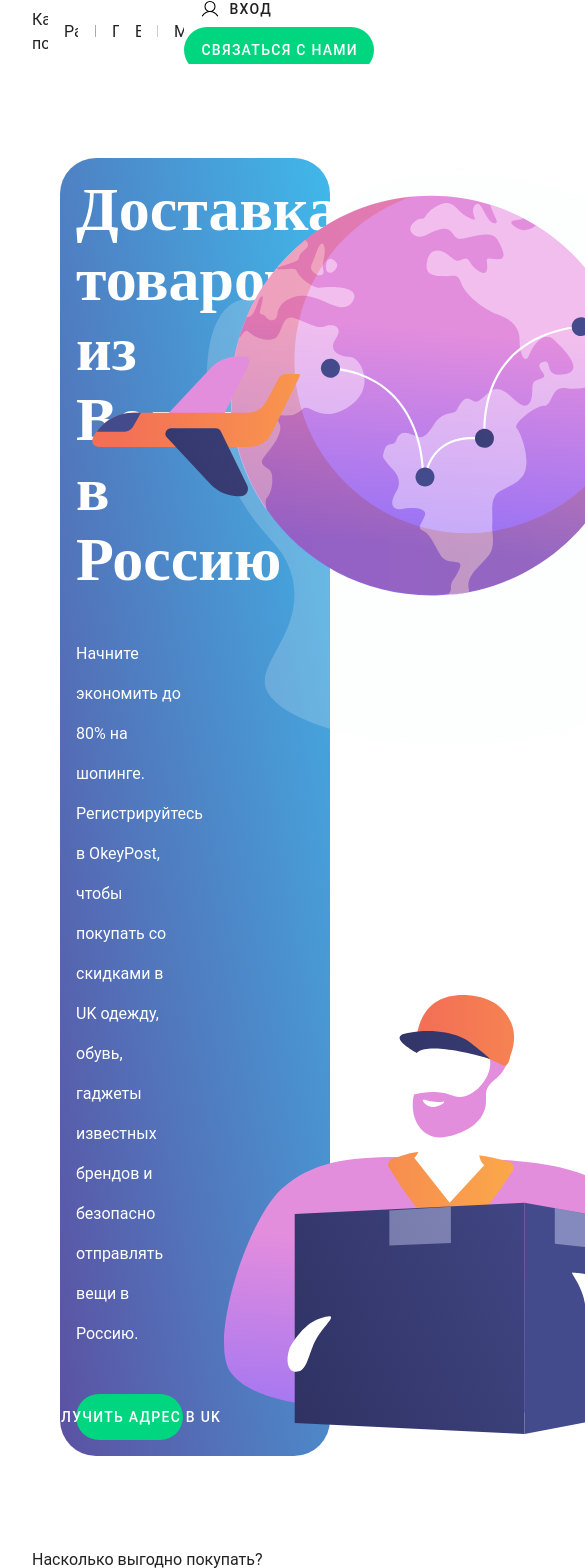
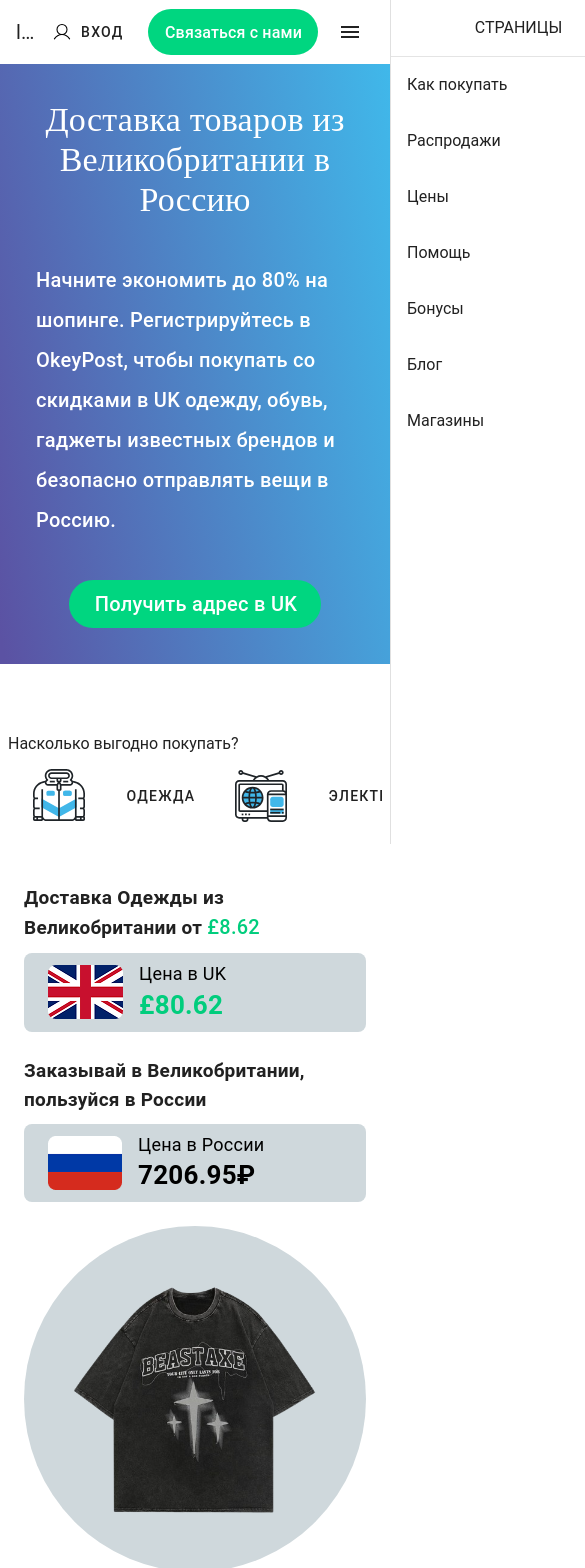
Before and after one commit to Xarn0/delivery, a Nuxt app: page / in a window 390 px wide. Shown: the top 1568 px of the page, 585 px wide, since content can reach past the window. Built offline with nearby package versions, Linux system fonts and the light colour scheme.

Commit message:
адаптив

```diff
--- a/components/backgrountGradeint.vue
+++ b/components/backgrountGradeint.vue
@@ -1,17 +1,19 @@
 <template>
-	<v-main>
-		<div class="mainGradient">
-			<v-container>
-				<slot></slot>
-			</v-container></div
-	></v-main>
+	<div class="mainGradient pa-5">
+		<slot></slot>
+	</div>
 </template>
 
 <style>
 .mainGradient {
 	background: linear-gradient(79.63deg, #5b52a3 1.08%, #40b8ea 100%);
-	border-radius: 36px;
-	margin: 0 60px;
-	margin-top: 30px;
+
+	margin-top: 0px;
+}
+@media (min-width: 1024px) {
+	.mainGradient {
+		margin: 0 60px;
+		border-radius: 36px;
+	}
 }
 </style>
--- a/components/firstBlockWithImg.vue
+++ b/components/firstBlockWithImg.vue
@@ -3,36 +3,42 @@
 import headHuman from "@/components/icons/headHuman.vue";
 import planet from "@/components/icons/planet.vue";
 import bodyHuman from "@/components/icons/bodyHuman.vue";
-import templatBlock from "@/components/template/templatBlock.vue";
 </script>
 
 <template>
+	<v-container>
 		<v-row>
-		<v-col cols="6" class="d-flex flex-column ga-10">
+			<v-col cols="12" lg="6" class="d-flex flex-column ga-10">
 				<h2
-				class="text-white"
-				style="font-size: 62px; line-height: 70px; font-family: 'Gilroy'"
+					class="text-white text-center text-h4 text-lg-left text-md-h2"
+					style="line-height: 40px; font-family: 'Gilroy'"
 				>
 					Доставка товаров из Великобритании в Россию
 				</h2>
 
-			<p class="text-white" style="line-height: 40px">
+				<p class="text-white text-h6 text-lg-body-1" style="line-height: 40px">
 					Начните экономить до 80% на шопинге. Регистрируйтесь в OkeyPost, чтобы
 					покупать со скидками в UK одежду, обувь, гаджеты известных брендов и
 					безопасно отправлять вещи в Россию.
 				</p>
-			<v-btn class="button-green align-self-start" flat
+				<v-btn
+					class="button-green d-flex align-self-center align-self-lg-start text-h6 text-sm-h5 text-lg-body-1 pa-6 pa-lg-2"
+					flat
 					>Получить адрес в UK</v-btn
 				>
 			</v-col>
-		<v-col cols="6" class="palnet-position">
+			<v-col
+				cols="12"
+				lg="6"
+				class="palnet-position d-none d-sm-flex justify-center d-lg-block"
+			>
 				<planet></planet><airplane class="airplane" />
 
 				<div class="human">
 					<headHuman class="headHuman" /> <bodyHuman class="bodyHuman" />
 				</div>
-		</v-col>
-	</v-row>
+			</v-col> </v-row
+	></v-container>
 </template>
 <style scoped>
 .palnet-position {
--- a/components/selectMainProduct.vue
+++ b/components/selectMainProduct.vue
@@ -100,8 +100,7 @@
 							:title="item.subtitle"
 							:price="8.62"
 						></templateCard>
-					</v-tabs-window-item>
-				</v-tabs-window>
-			</v-card-text> </v-card
+					</v-tabs-window-item> </v-tabs-window
+			></v-card-text> </v-card
 	></ClientOnly>
 </template>
--- a/components/template/templateCard.vue
+++ b/components/template/templateCard.vue
@@ -52,25 +52,28 @@
 
 <template>
 	<v-carousel
-		class="mt-8"
+		class="mt-8 h-auto"
 		v-model="currentSlide"
 		:show-arrows="false"
 		hide-delimiters
 	>
 		<v-carousel-item v-for="(slide, index) in slides" :key="index">
-			<keep-alive>
 			<v-row>
 				<v-col cols="12">
 					<v-row class="d-flex justify-space-between align-center">
 						<v-col
-								md="3"
+							lg="3"
+							order="2"
+							order-lg="1"
+							sm="6"
+							cols="12"
 							class="d-flex flex-column justify-center align-center templateCard__left"
 						>
 							<h5 class="templateCard__left-title">
 								Заказывай в Великобритании, пользуйся в России
 							</h5>
 							<div
-									class="bg-blue-grey-lighten-4 rounded-lg d-flex justify-center pa-6 pt-2 pb-2 ga-4 align-center"
+								class="bg-blue-grey-lighten-4 rounded-lg d-flex w-100 justify-sm-center pa-6 pt-2 pb-2 ga-4 align-center"
 							>
 								<img
 									class="templateCard__left-img"
@@ -87,15 +90,28 @@
 								</div>
 							</div>
 						</v-col>
-							<v-col md="5">
+						<v-col
+							cols="12"
+							order-lg="2"
+							order="3"
+							lg="5"
+							class="d-flex justify-center"
+							height="500px"
+						>
 							<div class="d-flex bg-blue-grey-lighten-4 templateCard__center">
 								<v-img :src="`/img/${linkImg}${slide.img}`" />
 							</div>
 						</v-col>
-							<v-col md="3" class="templateCard__right"
+						<v-col
+							sm="6"
+							cols="12"
+							order="1"
+							order-lg="3"
+							lg="3"
+							class="templateCard__right"
 							><h5 class="templateCard__right-title">
 								Доставка {{ props.title }} из Великобритании от
-									<span class="templateCard__right-price"
+								<span class="templateCard__right-price text-h6"
 									>£{{ props.price }}</span
 								>
 							</h5>
@@ -108,20 +124,17 @@
 									alt="flag"
 								/>
 								<div class="">
-										<span class="templateCard__right-priceTitle"
-											>Цена в UK</span
-										>
+									<span class="templateCard__right-priceTitle">Цена в UK</span>
 									<p class="templateCard__right-price">£80.62</p>
 								</div>
 							</div></v-col
 						>
 					</v-row>
 				</v-col>
-				</v-row></keep-alive
-			>
+			</v-row>
 		</v-carousel-item>
 	</v-carousel>
-	<div class="controls d-flex justify-space-between">
+	<div class="controls d-none d-sm-flex justify-space-between">
 		<div
 			class="controls__container d-flex ga-4 align-center"
 			v-if="currentSlide > 0"
@@ -146,9 +159,9 @@
 					</svg> </v-icon
 			></v-btn>
 		</div>
-		<div class="controls__text">
+		<div class="controls__text d-none d-md-block">
 			<p>Срок доставки примерно 10 дней</p>
-			<h4>
+			<h4 class="text-h5 font-weight-bold">
 				Вы экономите до <span class="templateCard__right-price">$119.56</span>
 			</h4>
 		</div>
@@ -183,19 +196,27 @@
 <style lang="scss">
 .templateCard {
 	&__left {
+		gap: 10px;
+		@media (min-width: 600px) {
 			gap: 30px;
+		}
 		&-img {
 			width: 74px;
 			height: 54px;
 		}
 		&-title {
 			font-size: 19px;
+
+			line-height: 29px;
+
+			@media (min-width: 600px) {
 				width: 304px;
-			line-height: 40px;
 				align-self: flex-start;
+			}
 		}
 		&-priceTitle {
 			font-size: 18px;
+			white-space: preserve nowrap;
 		}
 		&-price {
 			font-size: 26px;
@@ -203,16 +224,32 @@
 		}
 	}
 	&__center {
+		border-radius: 50%;
+
+		width: 300px;
+		height: 290px;
+		@media (min-width: 375px) {
+			width: 346px;
+			height: 346px;
+		}
+		@media (min-width: 768px) {
+			width: 246px;
+			height: 246px;
+		}
+		@media (min-width: 1281px) {
 			width: 446px;
-		border-radius: 50%;
 			height: 446px;
 		}
+	}
 	&__right {
+		gap: 10px;
 		display: flex;
 		flex-direction: column;
 		align-items: center;
 		justify-content: center;
+		@media (min-width: 600px) {
 			gap: 30px;
+		}
 		&-price {
 			color: #01cd7d;
 			font-size: 26px;
@@ -223,8 +260,10 @@
 		}
 		&-title {
 			font-size: 19px;
+			@media (min-width: 600px) {
 				width: 304px;
 				align-self: flex-start;
+			}
 		}
 	}
 }
@@ -243,7 +282,7 @@
 		}
 		h4 {
 			text-align: center;
-			font-size: 26px;
+
 			font-family: "Gilroy";
 		}
 	}
--- a/layouts/default.vue
+++ b/layouts/default.vue
@@ -1,32 +1,53 @@
 <template>
+	<v-navigation-drawer
+		v-model="navigationNav"
+		location="right"
+		:disable-resize-watcher="true"
+	>
+		<v-list-item class="text-uppercase text-center py-4">страницы</v-list-item>
+		<v-divider></v-divider>
+		<v-list class="" v-for="(link, key) in listItems">
+			<v-list-item density="compact" class="cursor-pointer" :key="key">
+				{{ link.title }}</v-list-item
+			>
+		</v-list>
+	</v-navigation-drawer>
 	<v-app-bar app elevation-0 flat>
 		<div class="w-100">
 			<v-container class="d-flex align-center">
 				<v-toolbar-title>logo</v-toolbar-title>
-				<v-list v-for="(link, key) in listItems">
-					<v-list-item class="cursor-pointer" :key="key">{{
-						link.title
-					}}</v-list-item>
+				<v-list class="d-none d-lg-block" v-for="(link, key) in listItems">
+					<v-list-item class="cursor-pointer" :key="key">
+						{{ link.title }}</v-list-item
+					>
 				</v-list>
+
 				<!-- <v-spacer></v-spacer> -->
-				<div>
+				<div class="d-flex align-center ga-2">
 					<v-btn>
 						<userLogin class="pr-2"></userLogin>
 						Вход
 					</v-btn>
-					<v-btn class="button-green rounded-xl text-white text-center">
+					<v-btn
+						class="button-green text-subtitle-1 rounded-xl text-white text-center"
+					>
 						Связаться с нами
 					</v-btn>
+					<v-btn class="d-block d-lg-none" icon>
+						<v-icon dark @click="navigationNav = !navigationNav">
+							mdi:mdi-menu</v-icon
+						></v-btn
+					>
 				</div>
 			</v-container>
 		</div>
 	</v-app-bar>
+
 	<v-main> <slot></slot> </v-main>
 </template>
 <script setup lang="ts">
-import userLogin from "@/components/icons/userLogin";
-
-let navigatorPanel: boolean = ref(false);
+import userLogin from "~/components/icons/userLogin.vue";
+let navigationNav: Ref<boolean> = ref(false);
 let listItems = reactive([
 	{
 		link: "",
--- a/pages/index.vue
+++ b/pages/index.vue
@@ -2,6 +2,7 @@
 import backgroundGradient from "@/components/backgrountGradeint.vue";
 import selectMainProduct from "@/components/selectMainProduct.vue";
 import firstBlockWithImg from "@/components/firstBlockWithImg.vue";
+import templatBlock from "@/components/template/templatBlock.vue";
 </script>
 
 <template>
@@ -9,10 +10,23 @@
 		<backgroundGradient>
 			<firstBlockWithImg></firstBlockWithImg>
 		</backgroundGradient>
-		<v-container>
+		<v-container class="custom-container">
 			<templatBlock :title="'Насколько выгодно покупать?'">
 				<selectMainProduct></selectMainProduct> </templatBlock
 		></v-container>
 		<offerComponent></offerComponent>
 	</div>
 </template>
+
+<style>
+.custom-container > div {
+	padding: 8px;
+}
+
+@media (max-width: 600px) {
+	.custom-container {
+		padding: 0 !important;
+		max-width: 100% !important;
+	}
+}
+</style>
```
Lines whose indentation alone changed are shown as unchanged.
